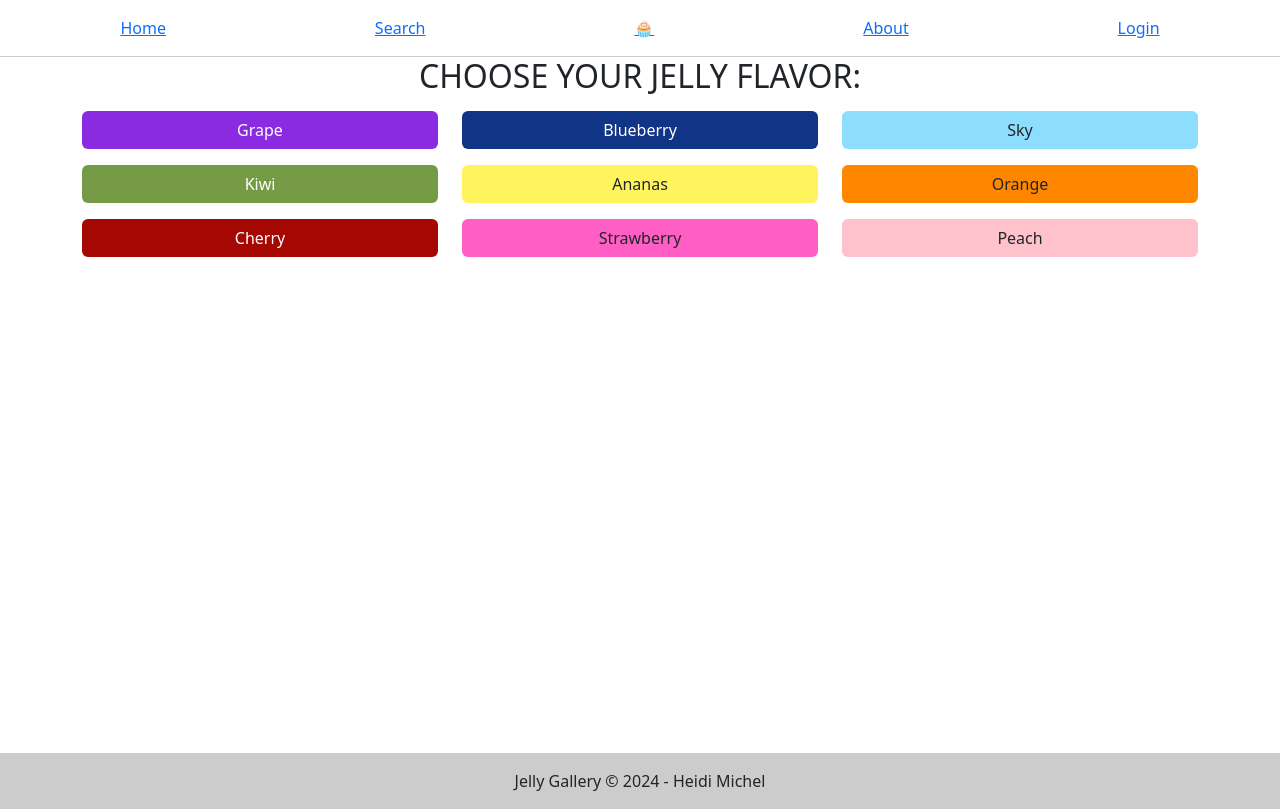
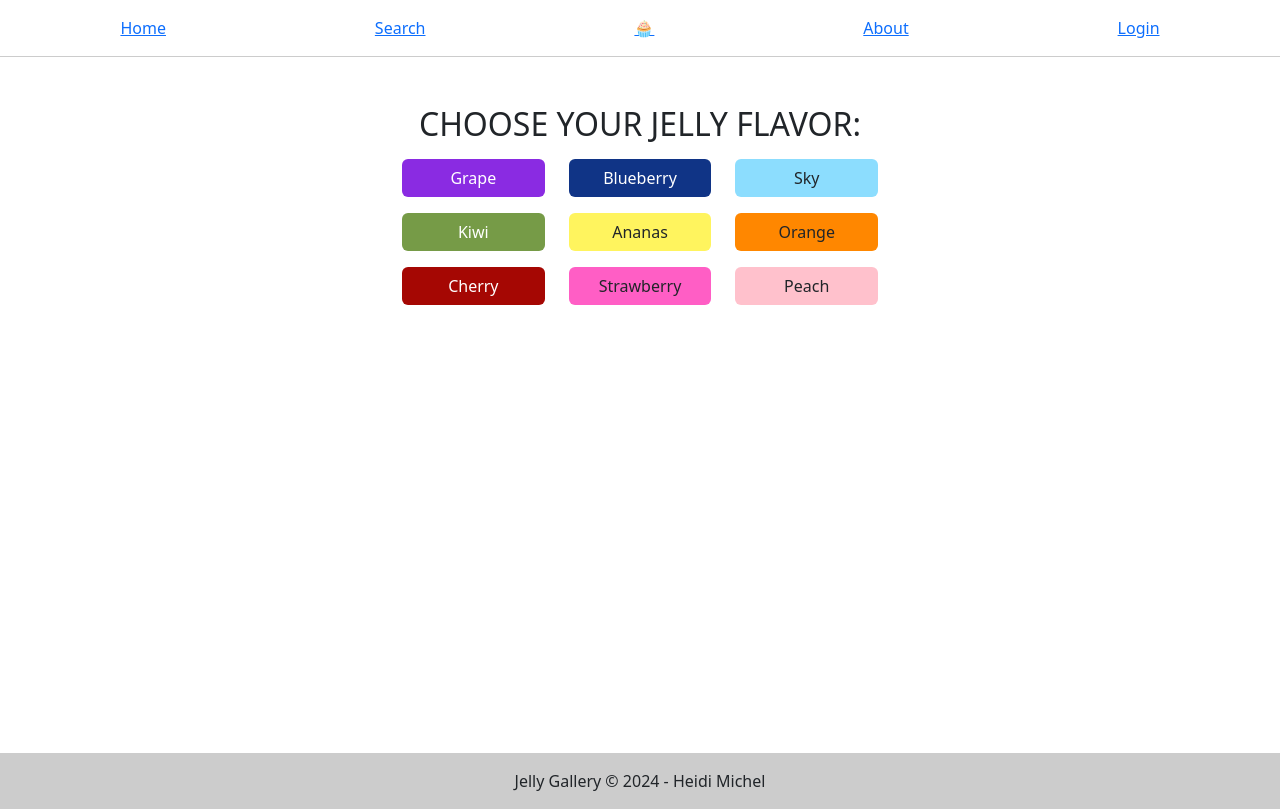
Before and after one commit to heidimichel/jelly-gallery, an Angular app: page /flavours in a window 1280 px wide. Built offline with nearby package versions, Linux system fonts and the light colour scheme.

Commit message:
Style flavours page a bit

```diff
--- a/src/jelly/flavours/flavours.component.html
+++ b/src/jelly/flavours/flavours.component.html
@@ -1,5 +1,6 @@
+<div class="container text-center py-5">
     <h2>CHOOSE YOUR JELLY FLAVOR:</h2>
-<div class="container">
+    <div class="container" style="max-width: 500px;">
         <div class="row mt-3">
             <div class="col"><button class="btn btn-grape">Grape</button></div>
             <div class="col"><button class="btn btn-blueberry">Blueberry</button></div>
@@ -15,3 +16,4 @@
             <div class="col"><button class="btn btn-strawberry">Strawberry</button></div>
             <div class="col"><button class="btn btn-peach">Peach</button></div></div>
         </div>
+</div>
```
Lines whose indentation alone changed are shown as unchanged.
